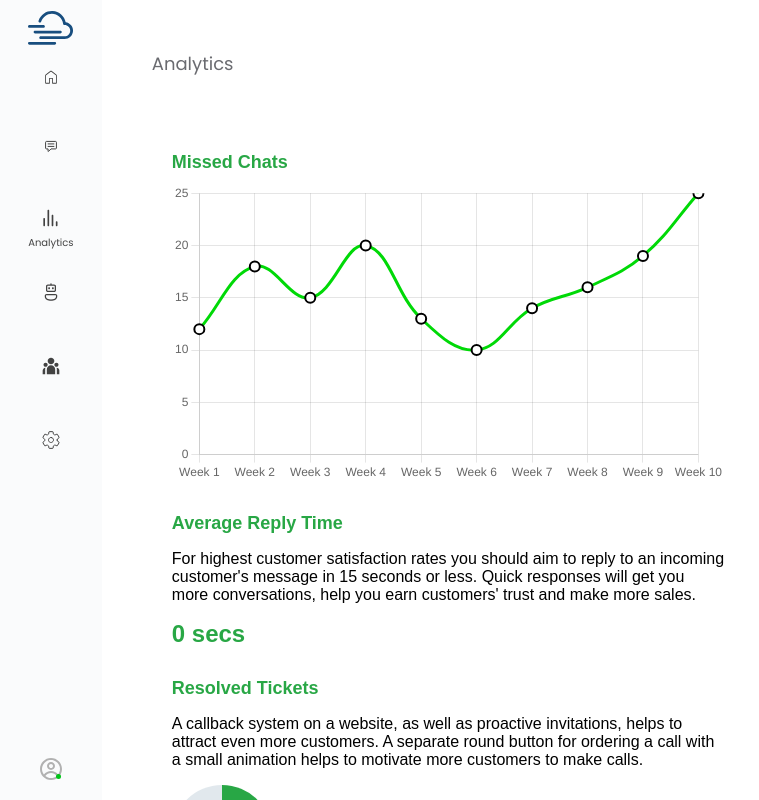
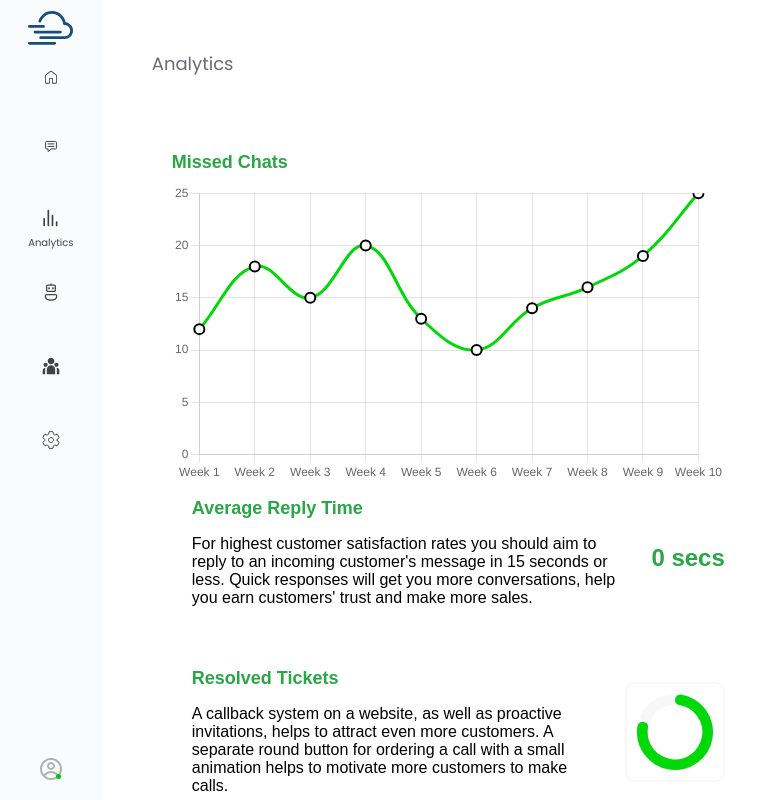
Before and after one commit to annuu1/hubly, a React (Vite) app in the folder frontend/: page /dashboard/analytics in a window 1280 px wide. Shown: the top 800 px of the page, without its empty margins (0-759 px from the left). Built offline with nearby package versions, Linux system fonts and the light colour scheme.

Commit message:
feat: add doughnut chart for resolved tickets and enhance layout in Analytics component

```diff
--- a/frontend/src/components/analytics/Analytics.jsx
+++ b/frontend/src/components/analytics/Analytics.jsx
@@ -1,5 +1,5 @@
 import React from 'react';
-import { Line } from 'react-chartjs-2';
+import { Line, Doughnut } from 'react-chartjs-2';
 import Chart from 'chart.js/auto';
 import styles from './Analytics.module.css';
 
@@ -51,29 +51,71 @@ const Analytics = () => {
     },
   };
 
+    const doughnutData = {
+      labels: ['Resolved', 'Unresolved'],
+      datasets: [{
+        data: [80, 20],
+        backgroundColor: ['#00D907', '#F7F7F8'],
+        hoverBackgroundColor: ['#00B300', '#FF4C4C'],
+        borderRadius: 10,
+        borderWidth: 0,
+        cutout: '72%',
+      }],
+    };
+
+    const doughnutOptions = {
+      responsive: true,
+      maintainAspectRatio: false,
+      plugins: {
+        legend: {
+          display: false,
+          position: 'top',
+        },
+        tooltip: {
+          callbacks: {
+            label: (context) => {
+              const label = context.label || '';
+              const value = context.raw;
+              return `${label}: ${value}%`;
+            },
+          },
+        },
+      },
+    };
+
+
+
   return (
     <div className={styles.analyticsContainer}>
       {/* Main Content */}
       <div className={styles.mainContent}>
-        <div className={styles.section}>
+        <div className={styles.chartSection}>
           <h2 className={styles.sectionTitle}>Missed Chats</h2>
           <div className={styles.chartContainer}>
             <Line data={chartData} options={chartOptions} />
           </div>
         </div>
         <div className={styles.section}>
+          <div className={styles.sectionDetails}>
           <h2 className={styles.sectionTitle}>Average Reply Time</h2>
           <p>For highest customer satisfaction rates you should aim to reply to an incoming customer's message in 15 seconds or less. Quick responses will get you more conversations, help you earn customers' trust and make more sales.</p>
+          </div>
           <div className={styles.metricValue}>0 secs</div>
         </div>
         <div className={styles.section}>
+        <div className={styles.sectionDetails}>
           <h2 className={styles.sectionTitle}>Resolved Tickets</h2>
           <p>A callback system on a website, as well as proactive invitations, helps to attract even more customers. A separate round button for ordering a call with a small animation helps to motivate more customers to make calls.</p>
-          <div className={styles.progressCircle}>80%</div>
+         </div>
+         <div className={styles.doughnutContainer} >
+            <Doughnut data={doughnutData } options={doughnutOptions} />
+          </div>
         </div>
         <div className={styles.section}>
+        <div className={styles.sectionDetails}>
           <h2 className={styles.sectionTitle}>Total Chats</h2>
           <p>This metric shows the total number of chats for all channels for the selected period</p>
+          </div>
           <div className={styles.metricValue}>122 Chats</div>
         </div>
       </div>
--- a/frontend/src/components/analytics/Analytics.module.css
+++ b/frontend/src/components/analytics/Analytics.module.css
@@ -18,7 +18,14 @@
   }
 
   .section {
+    display: flex;
+    justify-content: space-between;
+    align-items: center;
     margin-bottom: 30px;
+  }
+  .sectionDetails{
+    padding: 0 20px;
+    width: 85%;
   }
 
   .sectionTitle {
@@ -30,7 +37,7 @@
 
   .chartContainer {
     position: relative;
-    height: 300px; /* Fixed height to prevent continuous increase */
+    height: 300px;
     width: 100%;
     overflow: hidden;
   }
@@ -68,3 +75,10 @@
     font-weight: bold;
     color: #28a745;
   }
+  .doughnutContainer{
+    height: 100px;
+    width: 100px;
+    border: 2px solid #F7F7F8;
+    padding: 10px;
+    border-radius: 10px;
+  }
```
